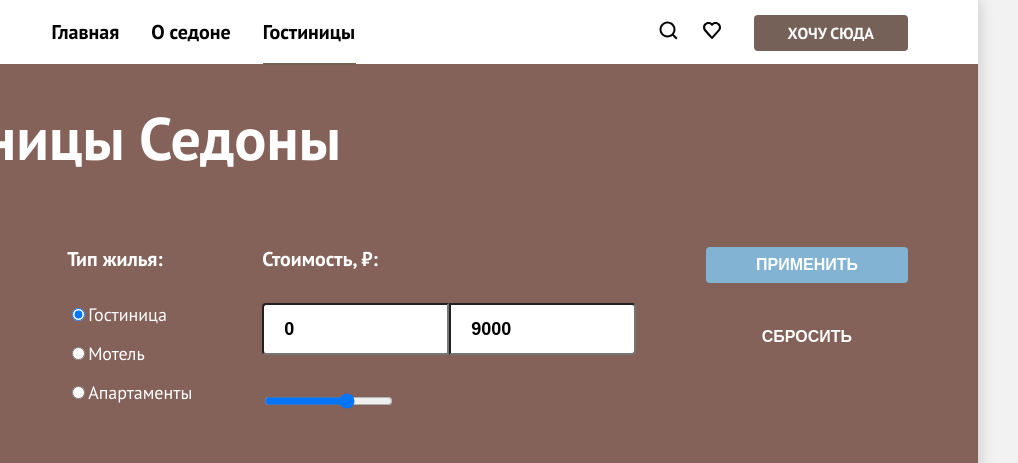
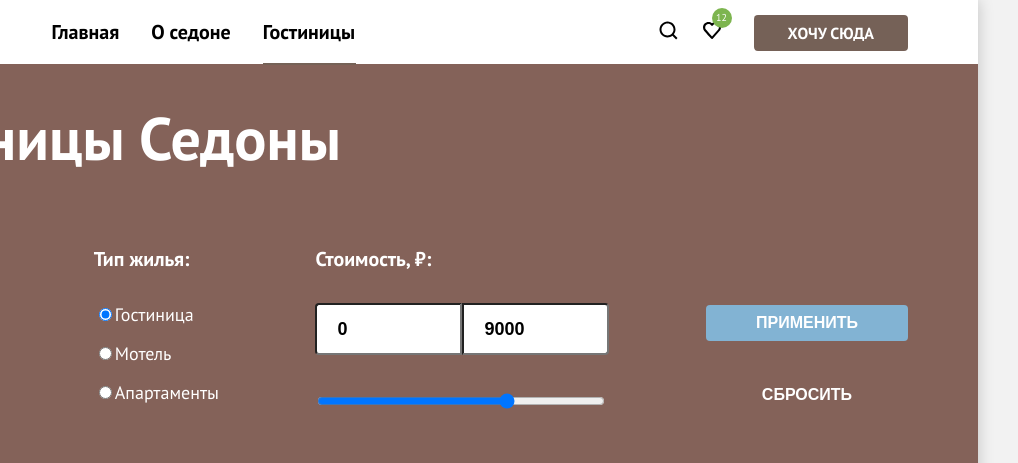
Before and after one commit to htmlacademy-htmlcss/963049-sedona-39, a website: page catalog.html in a window 1280 px wide. Shown: the top 463 px of the page, 262-1280 px from the left. Drawn offline with Linux system fonts and the light colour scheme.

Commit message:
Добавление сеток страниц на флексах (кр/б)(кор-ка)

```diff
--- a/catalog.html
+++ b/catalog.html
@@ -34,7 +34,7 @@
               </a>
             </li>
             <li class="user-list__item">
-              <a class="user-list__link" href="#">
+              <a class="user-list__link user-list__link-heart" href="#">
                 <svg width="20" height="20" viewBox="0 0 20 20" fill="none" xmlns="http://www.w3.org/2000/svg" aria-label="Иконка Избранное(сердце)">
                   <path d="M9.9 19C9.6 19 9.3 18.9 9.1 18.6C3.7 12.5 2.4 11.1 2.1 10.7C1.4 9.8 1 8.6 1 7.4C1 4.4 3.4 2 6.5 2C7.8 2 9 2.5 10 3.3C11 2.5 12.3 2 13.5 2C16.5 2 19 4.4 19 7.4C19 8.7 18.5 9.9 17.7 10.8L10.7 18.7C10.5 18.9 10.3 19 9.9 19ZM3.9 9.5C4.2 9.9 7.4 13.5 10 16.4L16.2 9.4C16.7 8.9 16.9 8.2 16.9 7.4C16.9 5.6 15.4 4.1 13.6 4.1C12.6 4.1 11.6 4.6 10.9 5.4C10.6 5.7 10.3 5.8 10 5.8C9.7 5.8 9.4 5.6 9.2 5.4C8.5 4.6 7.5 4.1 6.5 4.1C4.7 4.1 3.2 5.6 3.2 7.4C3.1 8.3 3.5 9 3.9 9.5C3.8 9.5 3.8 9.5 3.9 9.5Z" fill="black"/>
                   </svg>
--- a/styles/styles.css
+++ b/styles/styles.css
@@ -147,6 +147,30 @@
 
 .user-list__item:last-child {
   margin-left: 8px;
+}
+
+.user-list__link-heart {
+  position: relative
+}
+
+.user-list__link-heart::after {
+  position: absolute;
+  content: '12';
+  top: -14px;
+  left: 10px;
+  display: flex;
+  justify-content: center;
+  align-items: center;
+  width: 20px;
+  height: 20px;
+  font-family: PT Sans;
+  font-size: 10px;
+  font-weight: 400;
+  line-height: 10px;
+  text-align: center;
+  color: #ffffff;
+  background-color: #7DB54F;
+  border-radius: 50%;
 }
 
 .user-list__button {
@@ -641,7 +665,7 @@
 }
 
 .control-text {
-  width: 143px;
+  width: 103px;
   margin: 0;
   padding: 12px 20px 12px 20px;
   font-size: 18px;
@@ -666,9 +690,14 @@
   border-radius:  0 4px 4px 0;
 }
 
+.control-range {
+  width: 288px;
+}
+
 .catalog-filter-button-wrap {
   display: flex;
   flex-direction: column;
+  justify-content: flex-end;
 }
 
 .catalog-filter-button {
```
Also changed, not shown: index.html (+1 -1 lines).
